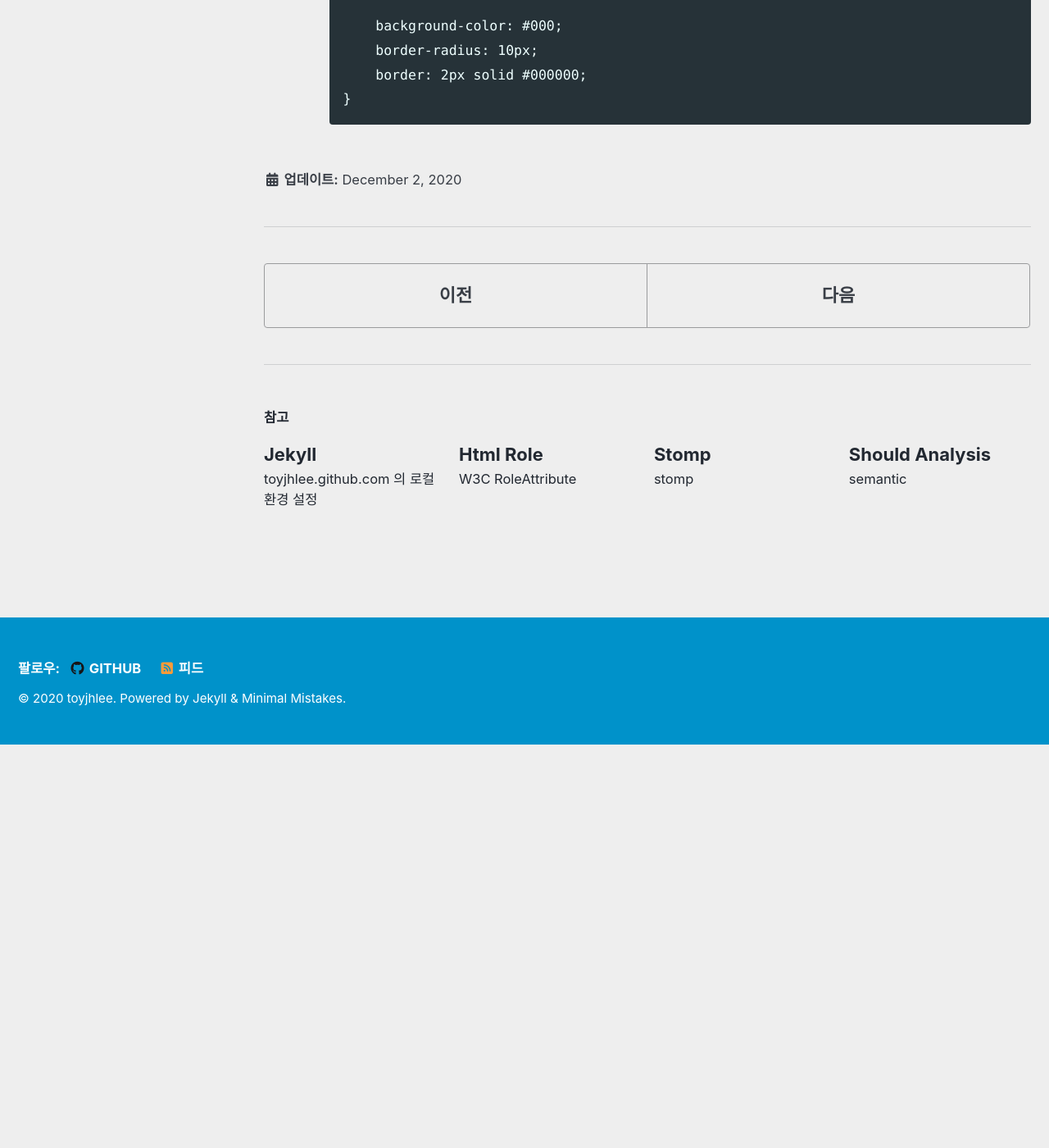
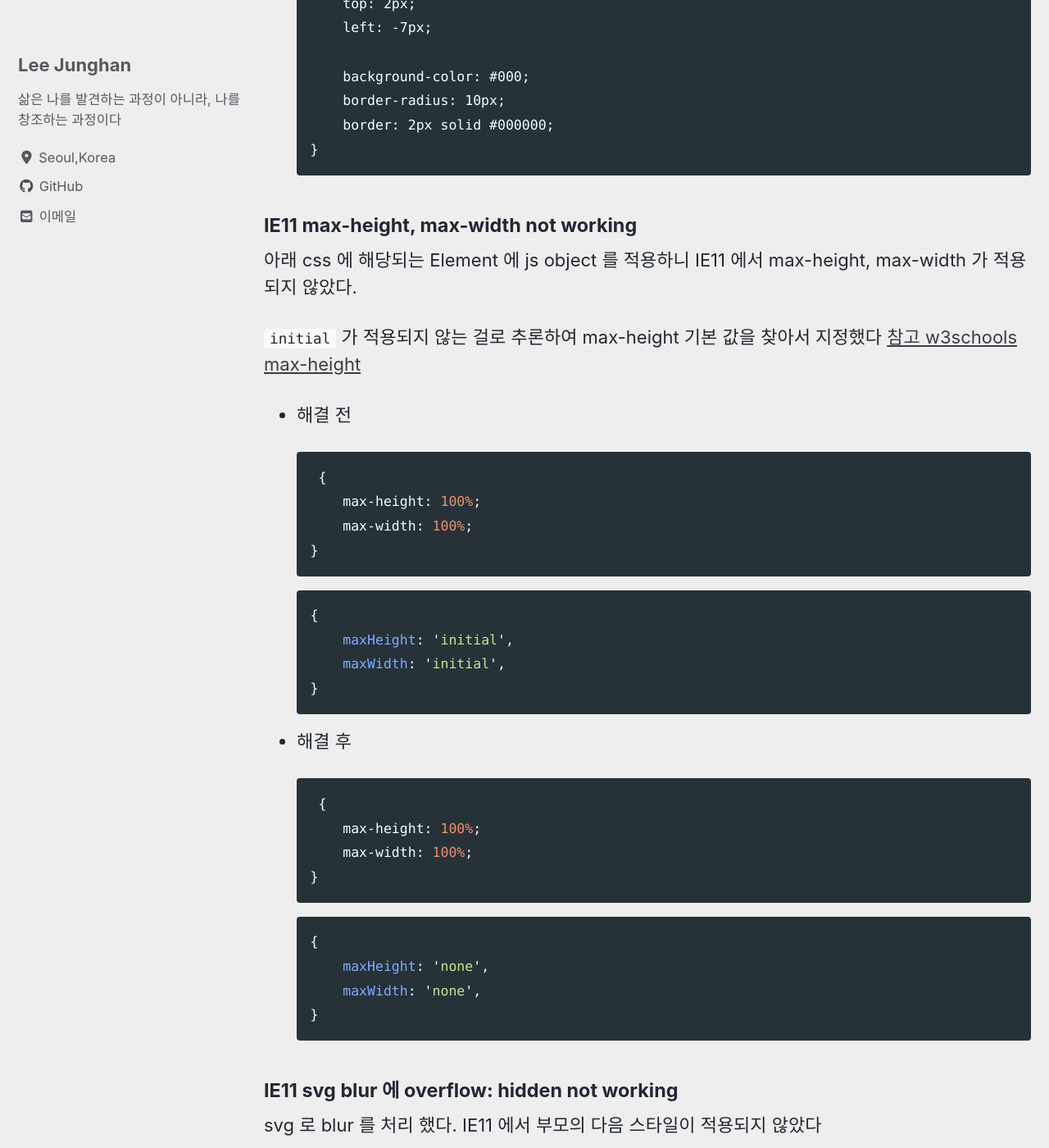
Before and after one commit to toyjhlee/toyjhlee.github.com, a Jekyll site: the page built from _posts/2020-12-02-css-issue.md, in a window 1280 px wide and 1400 px high, scrolled down 1552 px. Shown: the whole window at 82% size. Built offline with Jekyll 4.4.1, drawn with Linux system fonts in a browser that asks for light colours; cached includes are drawn as plain includes; nearby versions of some CDN libraries; before the commit the page ends 2460 px from its top, so only the background shows below that; some of the changed text lies outside the part shown.

````diff
--- a/_posts/2020-12-02-css-issue.md
+++ b/_posts/2020-12-02-css-issue.md
@@ -1,51 +1,104 @@
 ### 여긴 css 에서 생각과 다르게 동작하는 사례과 해결책을 모아 둔다
 
--   [Overflow: hidden with border radius not working on Safari](https://stackoverflow.com/questions/49066011/overflow-hidden-with-border-radius-not-working-on-safari)
+#### [Overflow: hidden with border radius not working on Safari](https://stackoverflow.com/questions/49066011/overflow-hidden-with-border-radius-not-working-on-safari)
 
-    -   `will-change: transform;` [mozilla](https://developer.mozilla.org/ko/docs/Web/CSS/will-change)
-        -   요소에 예상되는 변화의 종류에 관한 힌트를 브라우저에 제공케 한다.
-        -   이러한 종류의 최적화는 잠재적으로 성능 비용
-    -   `-webkit-mask-image: -webkit-radial-gradient(white, black);`
-        -   list item 에 사용하게 되어서 `will-change` 대신 이 방법 사용
+-   `will-change: transform;` [mozilla](https://developer.mozilla.org/ko/docs/Web/CSS/will-change)
+    -   요소에 예상되는 변화의 종류에 관한 힌트를 브라우저에 제공케 한다.
+    -   이러한 종류의 최적화는 잠재적으로 성능 비용
+-   `-webkit-mask-image: -webkit-radial-gradient(white, black);`
+    -   list item 에 사용하게 되어서 `will-change` 대신 이 방법 사용
 
--   safari 에서 다음이 적용 되지 않는 경우가 있다
+#### safari 에서 다음이 적용 되지 않는 경우가 있다
 
-    -   background-repeat-x, background-repeat-y 가 젹용 되지 않는다.
-        -   repeat-x 나 repeat-y 사용
+-   background-repeat-x, background-repeat-y 가 젹용 되지 않는다.
+    -   repeat-x 나 repeat-y 사용
 
--   IE11 에서 원이 안 되는 현상이 있었다. border: 를 지정하니 작동하였다.
+#### IE11 에서 원이 안 되는 현상이 있었다. border: 를 지정하니 작동하였다.
 
-    -   해결 전
+-   해결 전
 
-        ```
-        &:before {
-            position: absolute;
-            content: '';
-            width: 14px;
-            height: 14px;
+    ```
+    &:before {
+        position: absolute;
+        content: '';
+        width: 14px;
+        height: 14px;
 
-            top: 2px;
-            left: -7px;
+        top: 2px;
+        left: -7px;
 
-            background-color: #000;
-            border-radius: 10px;
-        }
-        ```
+        background-color: #000;
+        border-radius: 10px;
+    }
+    ```
 
-    -   해결 후
+-   해결 후
 
-        ```
-        &:before {
-            position: absolute;
-            content: '';
-            width: 12px;
-            height: 12px;
+    ```
+    &:before {
+        position: absolute;
+        content: '';
+        width: 12px;
+        height: 12px;
 
-            top: 2px;
-            left: -7px;
+        top: 2px;
+        left: -7px;
 
-            background-color: #000;
-            border-radius: 10px;
-            border: 2px solid #000000;
-        }
-        ```
+        background-color: #000;
+        border-radius: 10px;
+        border: 2px solid #000000;
+    }
+    ```
+
+#### IE11 max-height, max-width not working
+
+아래 css 에 해당되는 Element 에 js object 를 적용하니 IE11 에서 max-height, max-width 가 적용되지 않았다.
+
+`initial` 가 적용되지 않는 걸로 추론하여 max-height 기본 값을 찾아서 지정했다 [참고 w3schools max-height](https://www.w3schools.com/cssref/pr_dim_max-height.asp)
+
+-   해결 전
+
+    ```css
+     {
+        max-height: 100%;
+        max-width: 100%;
+    }
+    ```
+
+    ```jsx
+    {
+        maxHeight: 'initial',
+        maxWidth: 'initial',
+    }
+    ```
+
+-   해결 후
+    ```css
+     {
+        max-height: 100%;
+        max-width: 100%;
+    }
+    ```
+    ```jsx
+    {
+        maxHeight: 'none',
+        maxWidth: 'none',
+    }
+    ```
+
+#### IE11 svg blur 에 overflow: hidden not working
+
+svg 로 blur 를 처리 했다. IE11 에서 부모의 다음 스타일이 적용되지 않았다
+
+-   해결 전
+
+```css
+oveflow: hidden;
+```
+
+-   해결 후
+
+```css
+oveflow: hidden;
+position: relative;
+```
````
Also changed, not shown: _posts/2020-12-08-ARIA.md (+2 -0 lines).
